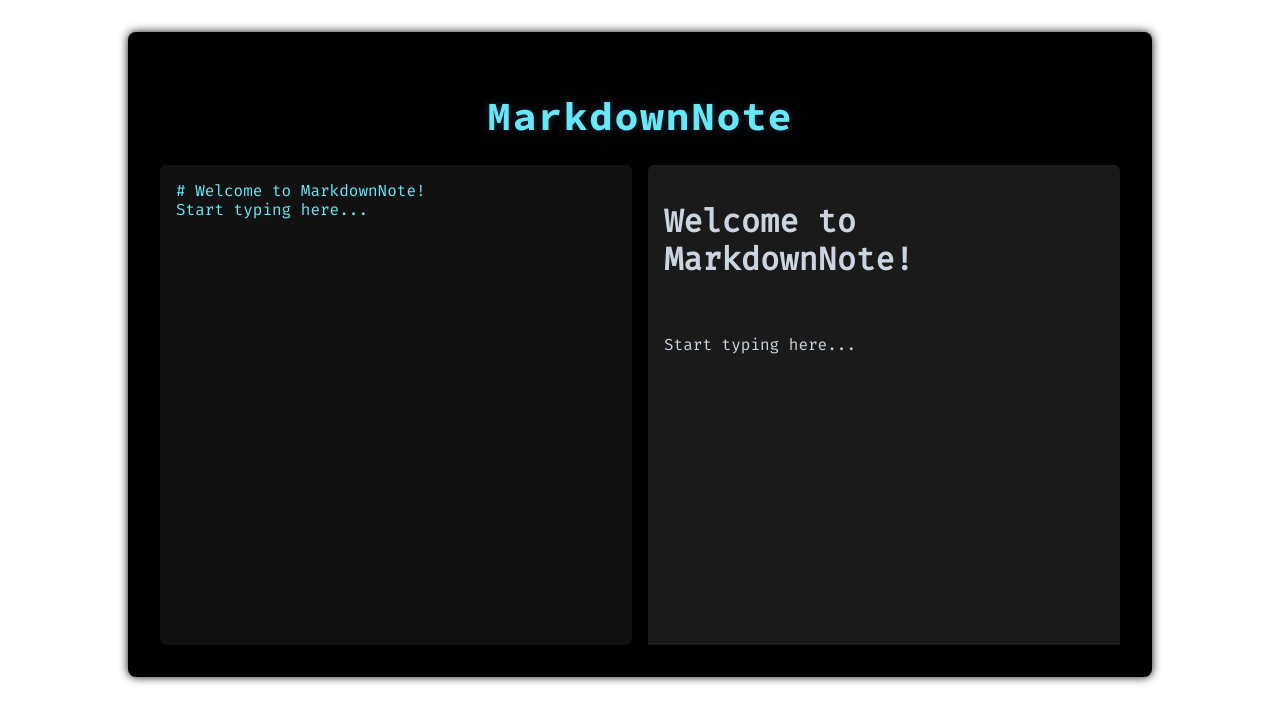
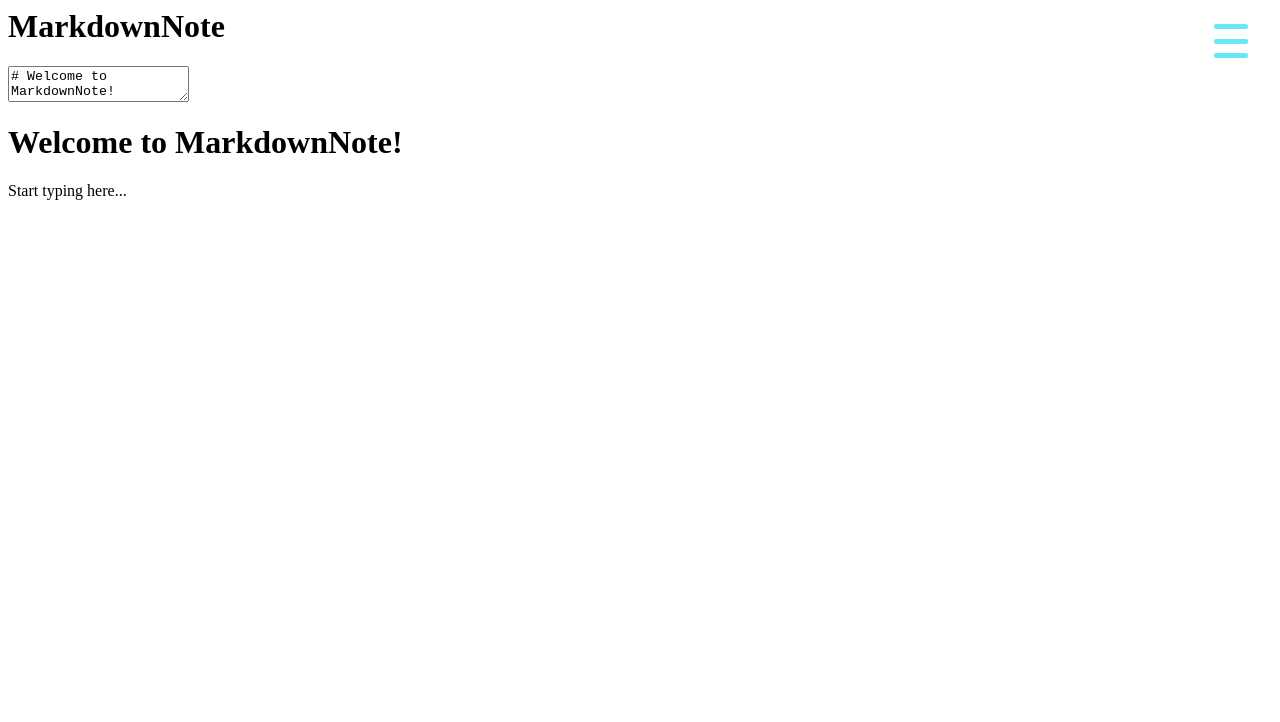
Before and after one commit to ibenkim/MarkdownNote, a React (Create React App) app in the folder frontend/: page / in a window 1280 px wide. Shown: the top 722 px of the page. Built offline with nearby package versions, Linux system fonts and the light colour scheme.

Commit message:
Update App.css

```diff
--- a/frontend/src/App.css
+++ b/frontend/src/App.css
@@ -1,88 +1,69 @@
-.App {
-  font-family: 'Fira Mono', 'Consolas', 'Monaco', monospace;
-  margin: 2rem auto;
-  max-width: 960px;
-  background-color: #000;
-  color: #eee;
-  border-radius: 8px;
-  padding: 2rem;
-  box-shadow: 0 0 10px #111;
-  user-select: text;
+.hamburger-menu {
+  position: absolute;
+  top: 24px;
+  right: 32px;
+  width: 34px;
+  height: 34px;
+  display: flex;
+  flex-direction: column;
+  justify-content: space-between;
+  z-index: 1000;
+  cursor: pointer;
 }
 
-.fancy-title {
-  font-family: 'Source Code Pro', monospace;
-  font-size: 2.5rem;
-  color: #67e8f9;
-  text-align: center;
-  margin-bottom: 1.5rem;
-  letter-spacing: 1.5px;
-  text-shadow: 0 0 8px #1e293b;
-  font-weight: 700;
+.hamburger-menu div {
+  height: 5px;
+  background: #67e8f9;
+  border-radius: 2px;
 }
 
-.editor-container {
-  display: flex;
-  gap: 1rem;
-  justify-content: space-between;
-  height: 60vh;
-  overflow: hidden;
+.dropdown {
+  position: absolute;
+  top: 38px;
+  right: 0;
+  background: #1a1a1a;
+  border: 1px solid #2a2a2a;
+  border-radius: 6px;
+  box-shadow: 0 2px 10px #0007;
+  padding: .5rem 1rem;
+}
+.dropdown button {
+  background: none;
+  border: none;
+  padding: 0.5rem 0;
+  color: #67e8f9;
+  font-size: 1rem;
+  cursor: pointer;
+  width: 100%;
+  text-align: left;
 }
 
-.markdown-editor {
-  flex: 1;
-  height: 100%;
-  padding: 1rem;
-  font-size: 1rem;
-  border-radius: 6px;
+.guide-modal {
+  position: fixed;
+  top: 0; left: 0; right: 0; bottom: 0;
+  background: rgba(0,0,0,0.88);
+  display: flex;
+  justify-content: center;
+  align-items: center;
+  z-index: 2000;
+}
+.guide-content {
+  background: #181923;
+  padding: 2rem;
+  border-radius: 12px;
+  width: 95vw;
+  max-width: 480px;
+  box-shadow: 0 8px 30px #000b;
+  color: #eee;
+  position: relative;
+}
+.close-btn {
+  position: absolute;
+  top: 1rem;
+  right: 1.5rem;
+  background: none;
   border: none;
-  background-color: #111;
   color: #67e8f9;
-  resize: none;
-  font-family: 'Fira Mono', monospace;
-  outline: none;
-  overflow: hidden;
+  font-size: 2rem;
+  cursor: pointer;
 }
-
-.markdown-preview {
-  flex: 1;
-  height: 100%;
-  padding: 1rem;
-  background-color: #1a1a1a;
-  border-radius: 6px;
-  color: #cbd5e1;
-  overflow: hidden;
-  white-space: pre-wrap;
-}
-
-.markdown-guide {
-  background: #111;
-  color: #eee;
-  border: 1px solid #222;
-  border-radius: 6px;
-  padding: 1rem;
-  margin-bottom: 2rem;
-  font-size: 0.95rem;
-  line-height: 1.7;
-}
-
-.markdown-guide dt {
-  color: #67e8f9;
-  font-weight: bold;
-}
-
-.markdown-guide dd {
-  margin-bottom: 1rem;
-}
-
-@media (max-width: 700px) {
-  .editor-container {
-    flex-direction: column;
-    height: auto;
-  }
-  .markdown-editor,
-  .markdown-preview {
-    height: 30vh;
-    overflow: auto;
-  }
-}
```
